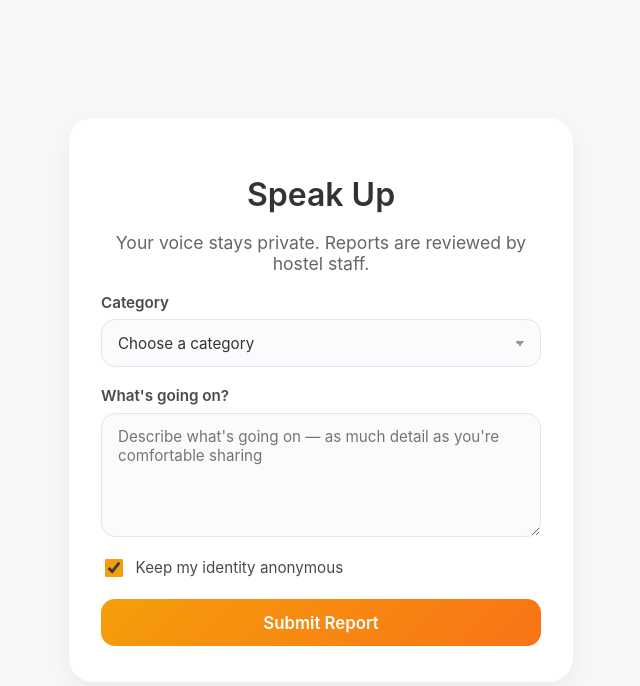
After one commit to nandkishor-ux/NIVARA, a Flask app: page /speakup in a window 1280 px wide. The commit adds this page. Shown: the top 686 px of the page, without its empty margins (319-959 px from the left). Run offline with Flask 3, Linux system fonts and the light colour scheme.

Commit message:
updated css

```diff
--- a/app.py
+++ b/app.py
@@ -46,5 +46,30 @@ def checkin():
     return render_template("checkin.html")
 
 
+@app.route("/speakup", methods=["GET", "POST"])
+def speakup():
+    if request.method == "POST":
+        category = request.form.get("category") or "other"
+        description = request.form.get("description", "").strip()
+        is_anonymous = request.form.get("is_anonymous") == "on"
+
+        if not description:
+            return render_template("speakup.html", error="Please describe what's going on."), 400
+
+        report = models.Report(
+            category=category,
+            description=description,
+            is_anonymous=is_anonymous,
+            status="open",
+        )
+        db.session.add(report)
+        db.session.commit()
+
+        flash("Your report has been submitted. Hostel staff will review it.", "success")
+        return redirect(url_for("speakup"))
+
+    return render_template("speakup.html")
+
+
 if __name__ == "__main__":
     app.run()
--- a/static/style.css
+++ b/static/style.css
@@ -157,3 +157,60 @@ h1 {
     background: #fee2e2;
     color: #b91c1c;
 }
+
+.field {
+    display: flex;
+    flex-direction: column;
+    gap: 0.45rem;
+    text-align: left;
+}
+
+.field-label {
+    font-weight: 600;
+    font-size: 0.95rem;
+    color: #4a4a4a;
+}
+
+.field-control {
+    width: 100%;
+    box-sizing: border-box;
+    padding: 0.85rem 1rem;
+    border: 1px solid #e2e6ea;
+    border-radius: 14px;
+    background: #fafbfc;
+    font-family: inherit;
+    font-size: 0.95rem;
+    color: #333;
+    transition: border-color 0.12s ease, background 0.12s ease;
+}
+
+select.field-control {
+    appearance: none;
+    background-image: linear-gradient(45deg, transparent 50%, #999 50%),
+        linear-gradient(135deg, #999 50%, transparent 50%);
+    background-position: calc(100% - 20px) 50%, calc(100% - 15px) 50%;
+    background-size: 5px 5px;
+    background-repeat: no-repeat;
+}
+
+.field-control:focus {
+    outline: none;
+    border-color: #f59e0b;
+    background-color: #fff;
+}
+
+.anon-option {
+    display: flex;
+    align-items: center;
+    gap: 0.6rem;
+    font-size: 0.95rem;
+    color: #4a4a4a;
+    cursor: pointer;
+}
+
+.anon-option input[type="checkbox"] {
+    width: 18px;
+    height: 18px;
+    accent-color: #f59e0b;
+    cursor: pointer;
+}
--- /dev/null
+++ b/templates/speakup.html
@@ -0,0 +1,48 @@
+{% extends "base.html" %}
+
+{% block title %}NIVARA - Speak Up{% endblock %}
+
+{% block content %}
+<main class="checkin-card">
+    <h1>Speak Up</h1>
+    <p class="subtitle">Your voice stays private. Reports are reviewed by hostel staff.</p>
+
+    {% with messages = get_flashed_messages(with_categories=true) %}
+        {% if messages %}
+            {% for category, message in messages %}
+                <p class="flash flash-{{ category }}">{{ message }}</p>
+            {% endfor %}
+        {% endif %}
+    {% endwith %}
+
+    {% if error %}
+        <p class="flash flash-error">{{ error }}</p>
+    {% endif %}
+
+    <form method="post" class="checkin-form">
+        <label class="field">
+            <span class="field-label">Category</span>
+            <select name="category" class="field-control" required>
+                <option value="" disabled selected>Choose a category</option>
+                <option value="safety">Safety</option>
+                <option value="hygiene">Hygiene</option>
+                <option value="harassment">Harassment</option>
+                <option value="facility">Facility Issue</option>
+                <option value="other">Other</option>
+            </select>
+        </label>
+
+        <label class="field">
+            <span class="field-label">What's going on?</span>
+            <textarea name="description" rows="5" class="field-control" placeholder="Describe what's going on — as much detail as you're comfortable sharing">{{ description or '' }}</textarea>
+        </label>
+
+        <label class="anon-option">
+            <input type="checkbox" name="is_anonymous" checked>
+            <span>Keep my identity anonymous</span>
+        </label>
+
+        <button type="submit" class="btn-primary">Submit Report</button>
+    </form>
+</main>
+{% endblock %}
```
